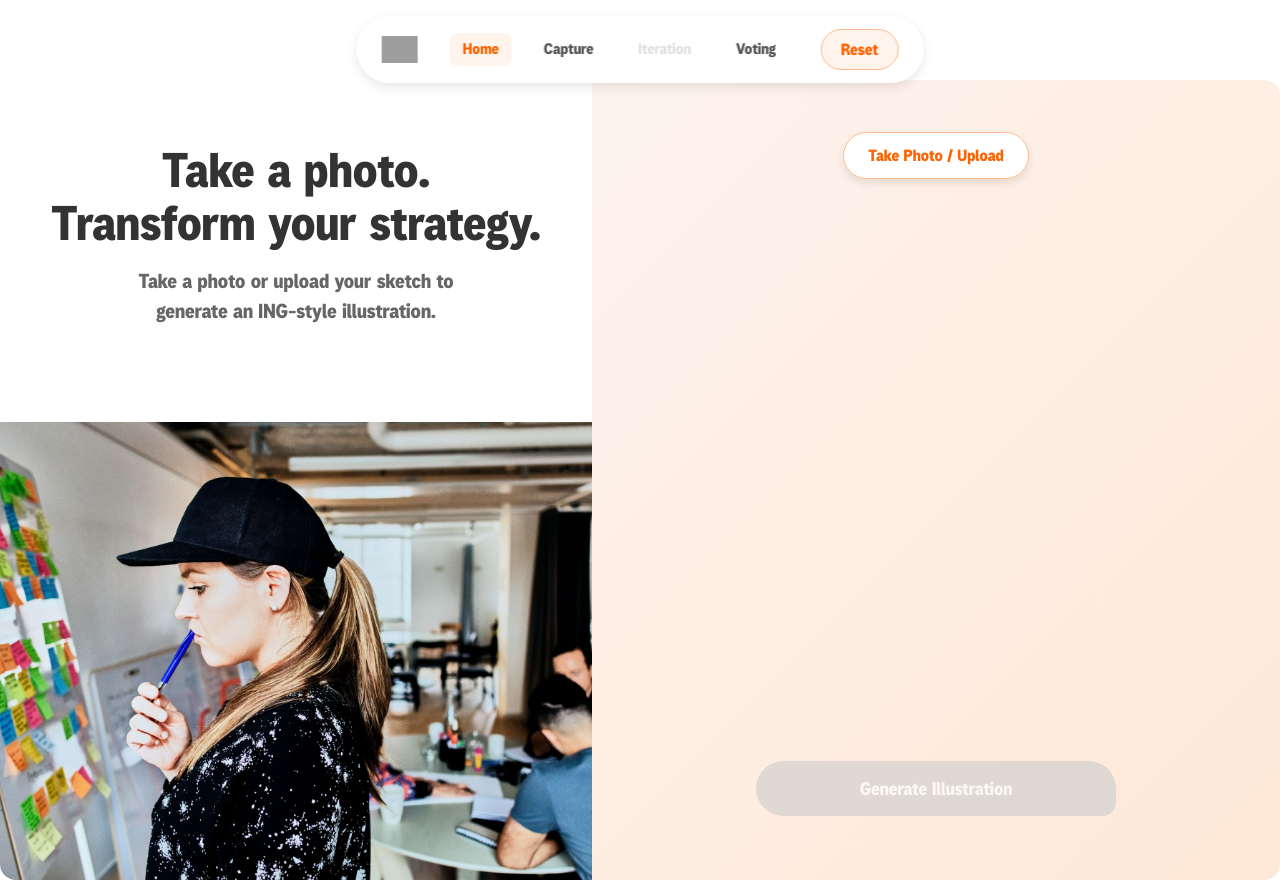
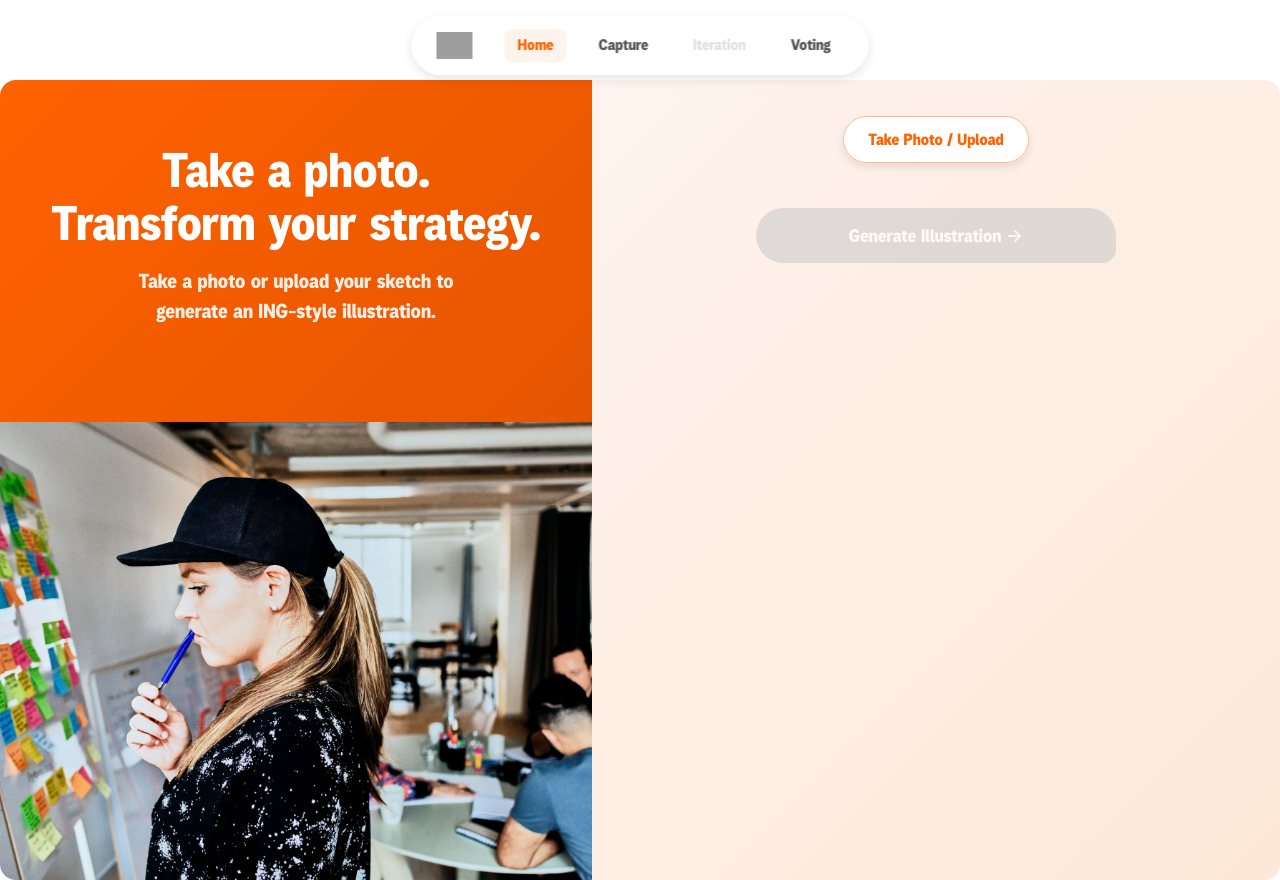
Before and after one commit to Gexternia/taller-ia-ing, a React (Vite) app in the folder client/: page / in a window 1280 px wide. Both pictures are taken after a click on the button "Capture". Built offline with nearby package versions, Linux system fonts and the light colour scheme; grey boxes are pictures that could not be loaded.

Commit message:
cambios front capture y header

```diff
--- a/client/src/App.jsx
+++ b/client/src/App.jsx
@@ -145,7 +145,7 @@ export default function App() {
 
   const Header = useMemo(() => () => (
     <div className="header">
-      <div className="logo-container">
+      <div className="logo-container" onClick={resetApp}>
         <img src="/images/logo.png" alt="ING Logo" />
       </div>
       <nav>
@@ -175,9 +175,6 @@ export default function App() {
           Voting
         </button>
       </nav>
-      <button className="reset-btn" onClick={resetApp}>
-        Reset
-      </button>
     </div>
   ), [currentScreen, resultUrl, handleNavigation, resetApp]);
 
@@ -256,7 +253,7 @@ export default function App() {
             onClick={generate}
             disabled={!captured || isGenerating}
           >
-            {isGenerating ? "Generating…" : "Generate Illustration"}
+            {isGenerating ? "Generating…" : "Generate Illustration →"}
           </button>
         </div>
       </div>
--- a/client/src/styles.css
+++ b/client/src/styles.css
@@ -70,6 +70,15 @@ img {
   border: 1px solid rgba(255, 255, 255, 0.2);
 }
 
+.header .logo-container {
+  cursor: pointer;
+  transition: transform 0.2s ease;
+}
+
+.header .logo-container:hover {
+  transform: scale(1.05);
+}
+
 .header .logo-container img {
   height: 1.7rem;
 }
@@ -102,24 +111,6 @@ img {
 .header nav button.nav-disabled {
   color: #ccc;
   cursor: not-allowed;
-}
-
-.reset-btn {
-  margin-left: auto;
-  background: #fff4eb;
-  color: #FF6200;
-  padding: 0.55rem 1.2rem;
-  border-radius: 9999px;
-  border: 1px solid #FFB88A;
-  font-weight: 600;
-  transition: all 0.2s ease;
-}
-
-.reset-btn:hover {
-  background: #FF6200;
-  color: #fff;
-  border-color: #FF6200;
-  transform: translateY(-1px);
 }
 
 /* === 4) ANIMACIONES === */
@@ -280,21 +271,22 @@ img {
   align-items: center;
   text-align: center;
   padding: 4rem 2rem;
-  background: rgba(255, 255, 255, 0.95);
+  background: linear-gradient(135deg, #FF6200 0%, #e55500 100%);
+  color: white;
 }
 
 .capture-info h2 {
   font-size: clamp(2rem, 4vw, 3rem);
   line-height: 1.1;
   margin-bottom: 1rem;
-  color: #333;
+  color: white;
 }
 
 .capture-info p {
   font-size: 1.25rem;
   margin-bottom: 2rem;
   max-width: 24rem;
-  color: #666;
+  color: rgba(255, 255, 255, 0.9);
 }
 
 .capture-bg {
@@ -308,14 +300,14 @@ img {
 .capture-right {
   flex: 1;
   background: linear-gradient(135deg, #FEF3EE 0%, #FDE8D7 100%);
-  padding: 4rem 3rem;
+  padding: 3rem 3rem 2rem 3rem;
   display: flex;
   flex-direction: column;
   align-items: center;
   justify-content: flex-start;
   border-top-right-radius: 1rem;
   border-bottom-right-radius: 1rem;
-  gap: 2rem;
+  gap: 1.5rem;
   animation: fadeIn 0.6s ease-out 0.2s both;
 }
 
@@ -346,9 +338,9 @@ img {
 }
 
 .generate-btn {
-  margin-top: auto;
   width: 100%;
   max-width: 360px;
+  margin-top: 1rem;
 }
 
 /* === 8) GENERATING SCREEN === */
```
